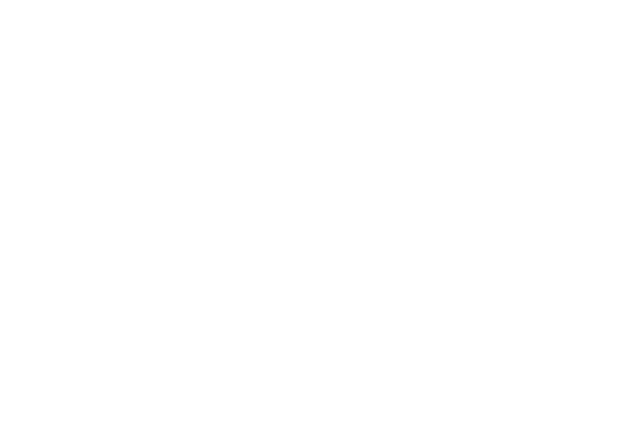
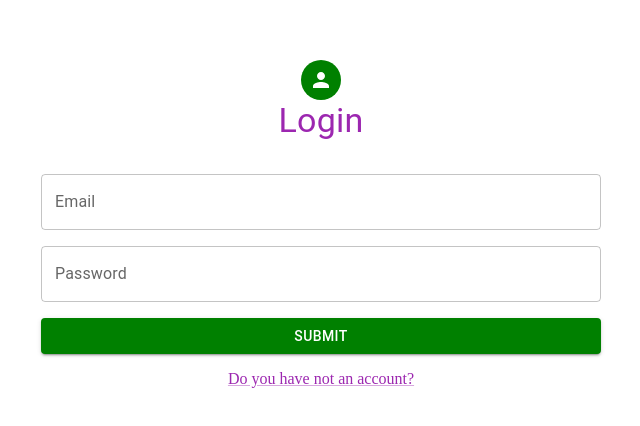
Before and after one commit to Night-Birdss/FullStack_Blog-App, a React (Create React App) app: page /login in a window 1280 px wide. Before the commit this address had no page. Shown: the part 184-610 px from the top of the page, without its empty margins (319-959 px from the left). Built offline with nearby package versions, Linux system fonts and the light colour scheme.

Commit message:
login sayfası api calls oluşturuldu ve çalışıyor

```diff
--- a/src/components/auth/LoginForm.jsx
+++ b/src/components/auth/LoginForm.jsx
@@ -1,8 +1,11 @@
 import { object, string } from "yup";
 import { Form, Formik } from "formik";
 import { Box, Button, TextField } from "@mui/material";
+import useAuthCalls from "../../hooks/useAuthCalls";
 
 const LoginForm = () => {
+  const { login } = useAuthCalls();
+
   const loginSchema = object({
     password: string()
       .required("Şifre zorunludur.")
@@ -24,6 +27,7 @@ const LoginForm = () => {
       initialValues={{ email: "", password: "" }}
       validationSchema={loginSchema}
       onSubmit={(values, actions) => {
+        login(values);
         actions.resetForm();
         actions.setSubmitting(false);
       }}
--- a/src/features/authSlice.jsx
+++ b/src/features/authSlice.jsx
@@ -15,7 +15,6 @@ const authSlice = createSlice({
     registerSuccess: (state, { payload }) => {
       state.token = payload.token;
       state.username = payload.data.username;
-      state.loading = false;
     },
     // logoutSuccess: (state) => {
     //   state.token = "";
--- a/src/hooks/useAuthCalls.jsx
+++ b/src/hooks/useAuthCalls.jsx
@@ -8,14 +8,15 @@ const useAuthCalls = () => {
   const dispatch = useDispatch();
 
   const login = async (userData) => {
+    console.log(userData);
     try {
       const { data } = await axios.post(
-        `${process.env.REACT_APP_BASE_URL}/auth/login`,
+        `${process.env.REACT_APP_BASE_URL}auth/login`,
         userData
       );
+      console.log(data);
       dispatch(loginSuccess(data));
       navigate("/");
-      console.log(data);
     } catch (error) {
       console.log(error);
     }
--- a/src/router/AppRouter.jsx
+++ b/src/router/AppRouter.jsx
@@ -7,6 +7,7 @@ import { Routes, BrowserRouter, Route } from "react-router-dom";
 import Dashboard from "../pages/Dashboard";
 import About from "../pages/About";
 import Register from "../pages/Register";
+import Login from "../pages/Login";
 
 const AppRouter = () => {
   return (
@@ -15,6 +16,7 @@ const AppRouter = () => {
         <Route path="/" element={<Dashboard />} />
         <Route path="/about" element={<About />} />
         <Route path="/register" element={<Register />} />
+        <Route path="/login" element={<Login />} />
       </Routes>
     </BrowserRouter>
   );
```
